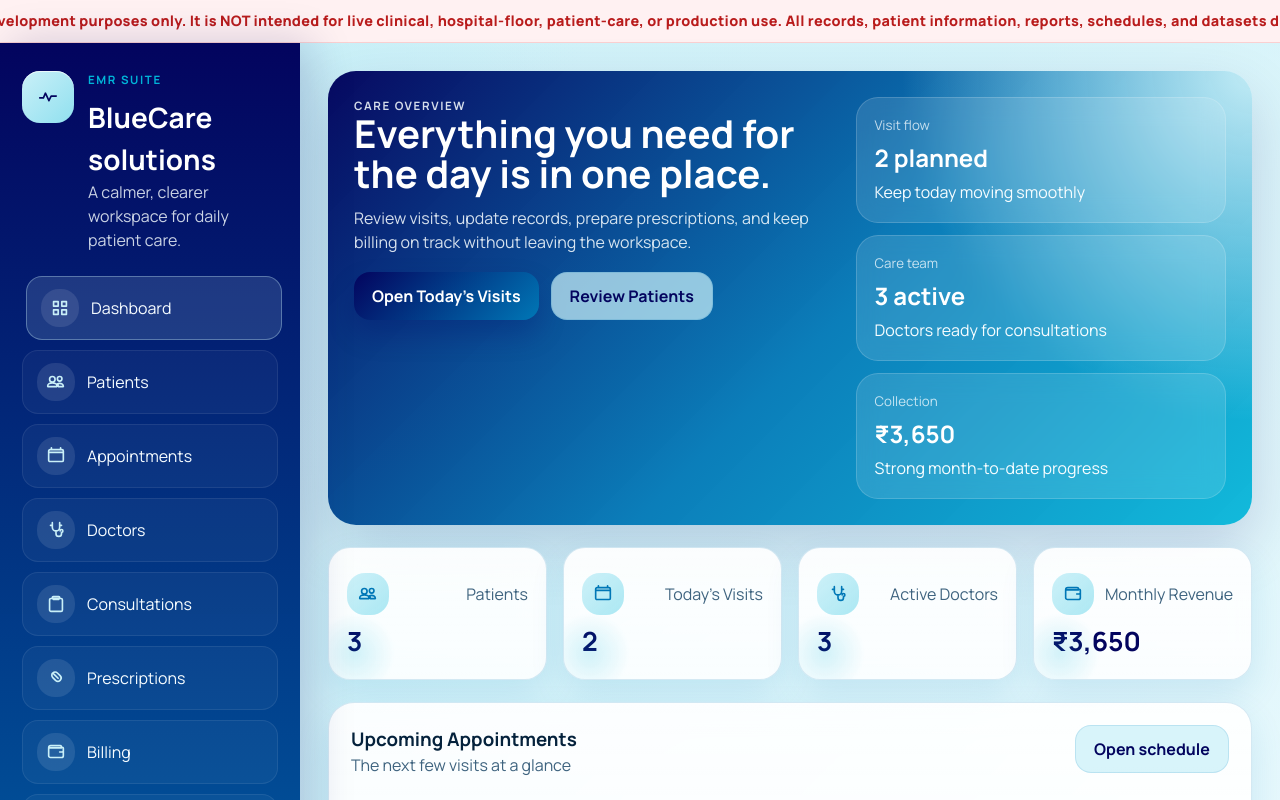
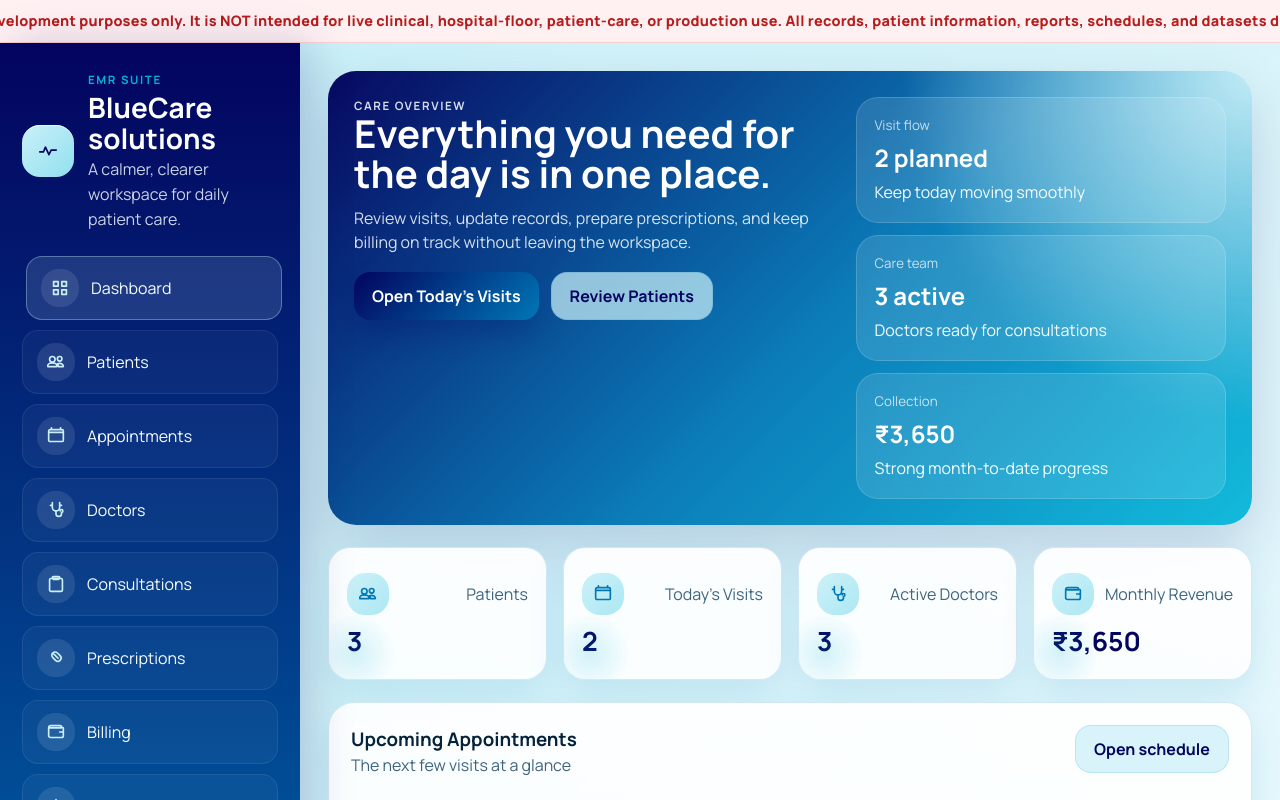
Before and after one commit to aniketnalli20/bluecaresolutions, a React (Vite) app in the folder frontend/: page / in a window 1280 px wide. Shown: the top 800 px of the page. Built offline with nearby package versions, Linux system fonts and the light colour scheme.

Commit message:
style: fix brand text and add styling class

```diff
--- a/frontend/src/App.css
+++ b/frontend/src/App.css
@@ -92,7 +92,13 @@
 .sidebar-top {
   display: flex;
   gap: 14px;
-  align-items: flex-start;
+  align-items: center;
+}
+
+.brand-copy {
+  min-width: 0;
+  display: grid;
+  gap: 4px;
 }
 
 .brand-mark,
@@ -143,10 +149,11 @@
 .sidebar h1 {
   color: #ffffff;
   font-size: 1.75rem;
+  line-height: 1.1;
 }
 
 .eyebrow {
-  margin: 0 0 8px;
+  margin: 0;
   font-size: 0.72rem;
   font-weight: 700;
   letter-spacing: 0.14em;
@@ -170,6 +177,11 @@
 .sidebar-copy,
 .sidebar-status p {
   color: rgba(246, 252, 255, 0.82);
+}
+
+.sidebar-copy {
+  max-width: 22ch;
+  line-height: 1.55;
 }
 
 .sidebar-nav {
--- a/frontend/src/App.jsx
+++ b/frontend/src/App.jsx
@@ -446,8 +446,8 @@ function App() {
           <div className="brand-mark">
             <Icon name="pulse" />
           </div>
-          <div>
-            <p className="eyebrow">EMR Suite </p>
+          <div className="brand-copy">
+            <p className="eyebrow">EMR Suite</p>
             <h1>BlueCare solutions</h1>
             <p className="sidebar-copy">A calmer, clearer workspace for daily patient care.</p>
           </div>
```
